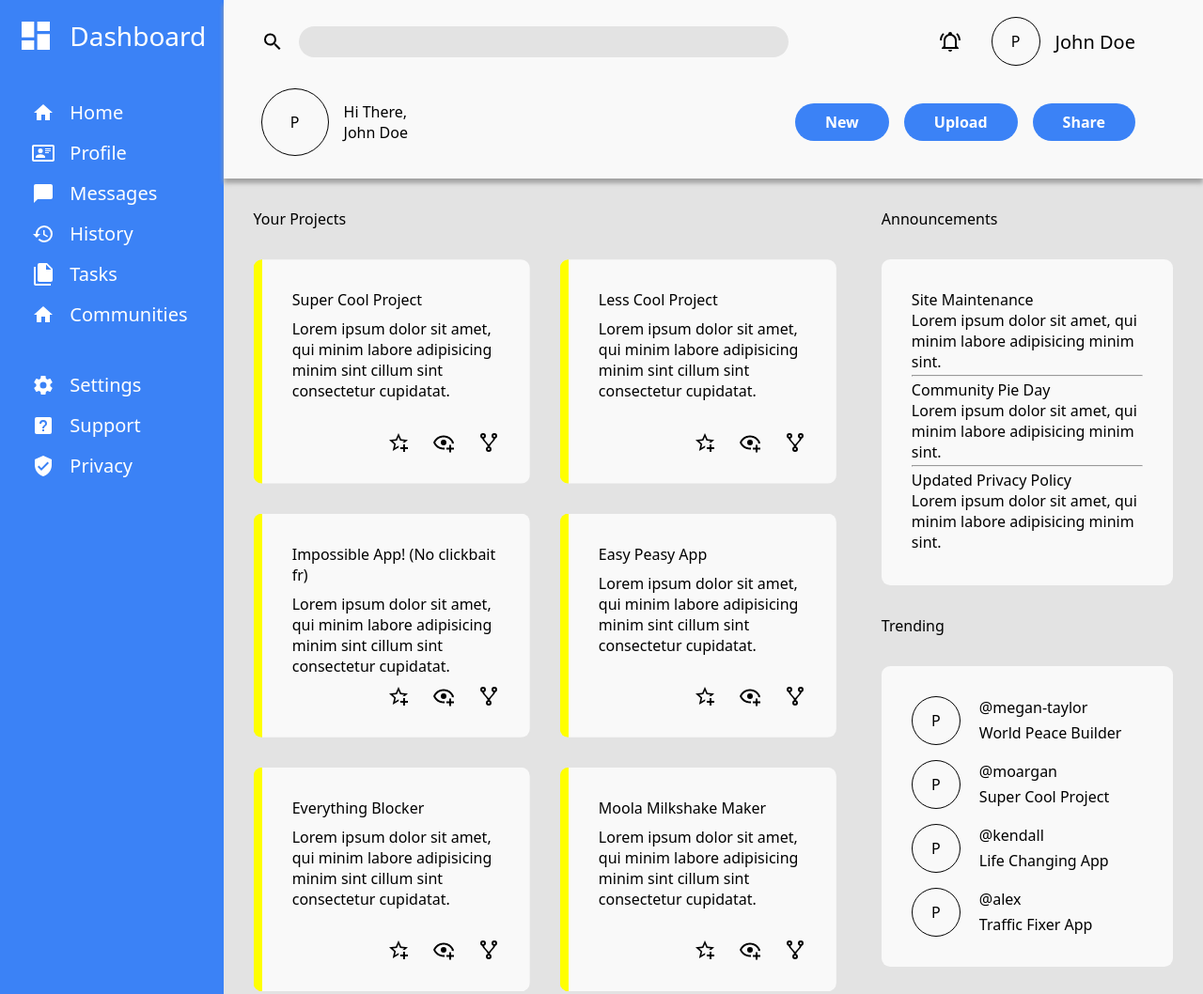
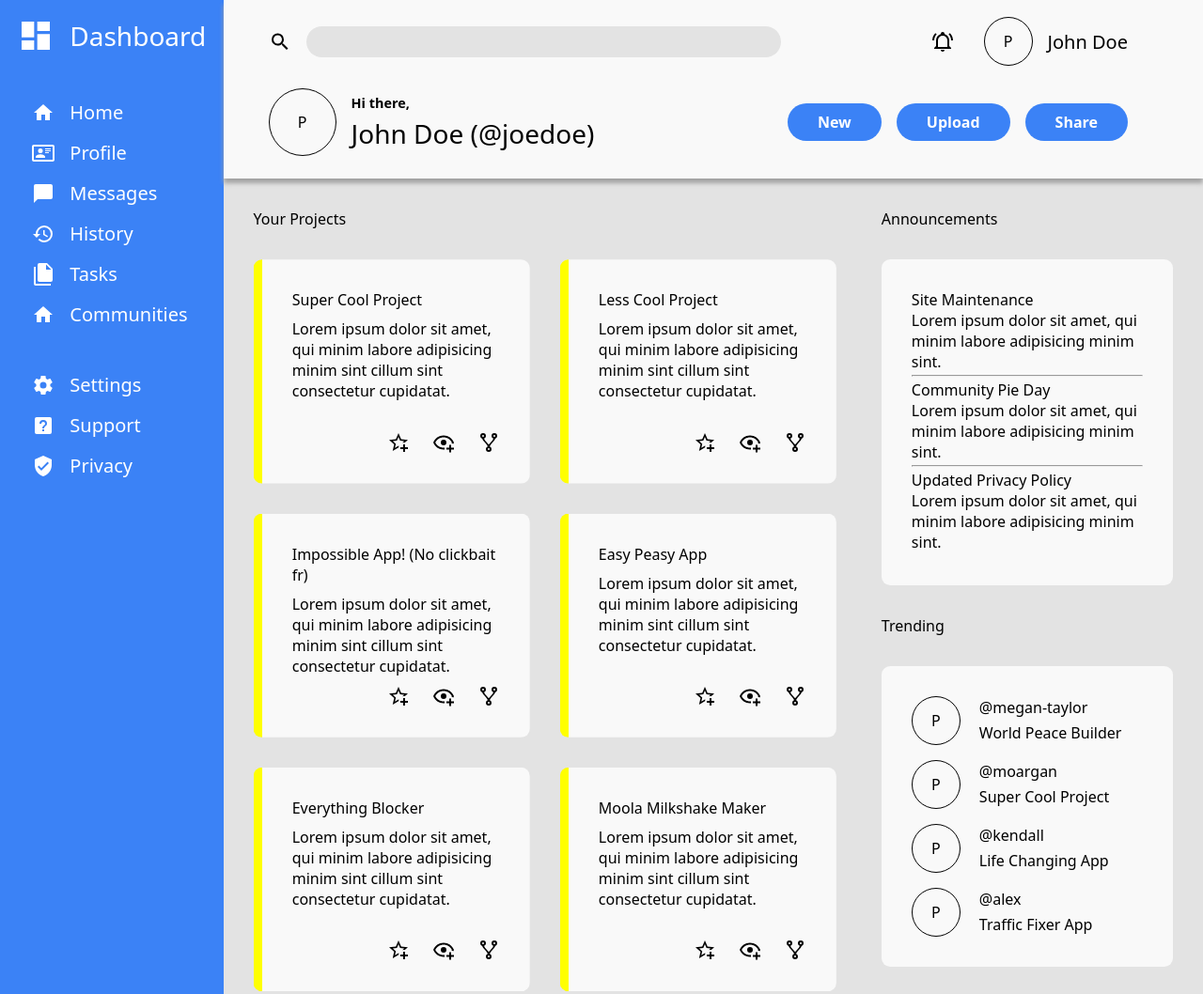
Before and after one commit to CrispDeserving/odin-dashboard, a plain HTML site: page index.html in a window 1280 px wide. Shown: the top 1058 px of the page at 94% size. Drawn offline with Linux system fonts and the light colour scheme.

Commit message:
Tweak: Profile-header greeting

```diff
--- a/index.html
+++ b/index.html
@@ -85,8 +85,8 @@
 					<div class="big-profile-picture">P</div>
 
 					<div class="greeting">
-						<div class="greet">Hi There,</div>
-						<div class="profile-name">John Doe</div>
+						<div class="greet">Hi there,</div>
+						<h1 class="profile-name">John Doe (@joedoe)</h1>
 					</div>
 				</div>
 
--- a/style.css
+++ b/style.css
@@ -124,7 +124,7 @@ body {
 	display: flex;
 	flex-direction: column;
 	gap: 1.5rem;
-	padding: 2ch 2.5rem 1.5rem 2.5rem;
+	padding: 2ch 3rem 1.5rem 3rem;
 	background-color: var(--white);
 	box-shadow: 0 0.5ch 0.5ch 0 rgba(163,163,163,1);
 }
@@ -166,12 +166,14 @@ body {
 	gap: 2rem;
 }
 
-.profile-header .greeting {
-	display: grid;
-	place-content: center;
+.profile-header .profile-title {
+	background-color: inherit;
+	display: flex;
+	flex: 1;
+	gap: 1rem;
 }
 
-.profile-header .big-profile-picture {
+.profile-title .big-profile-picture {
 	display: grid;
 	place-content: center;
 	border-radius: 100vh;
@@ -180,11 +182,15 @@ body {
 	aspect-ratio: 1;
 }
 
-.profile-header .profile-title {
-	background-color: inherit;
-	display: flex;
-	flex: 1;
-	gap: 1rem;
+.profile-title .greeting {
+	display: grid;
+	place-content: center;
+	gap: 0.5ch;
+}
+
+.greeting .greet {
+	font-size: 0.9rem;
+	font-weight: 600;
 }
 
 .profile-options {
```
